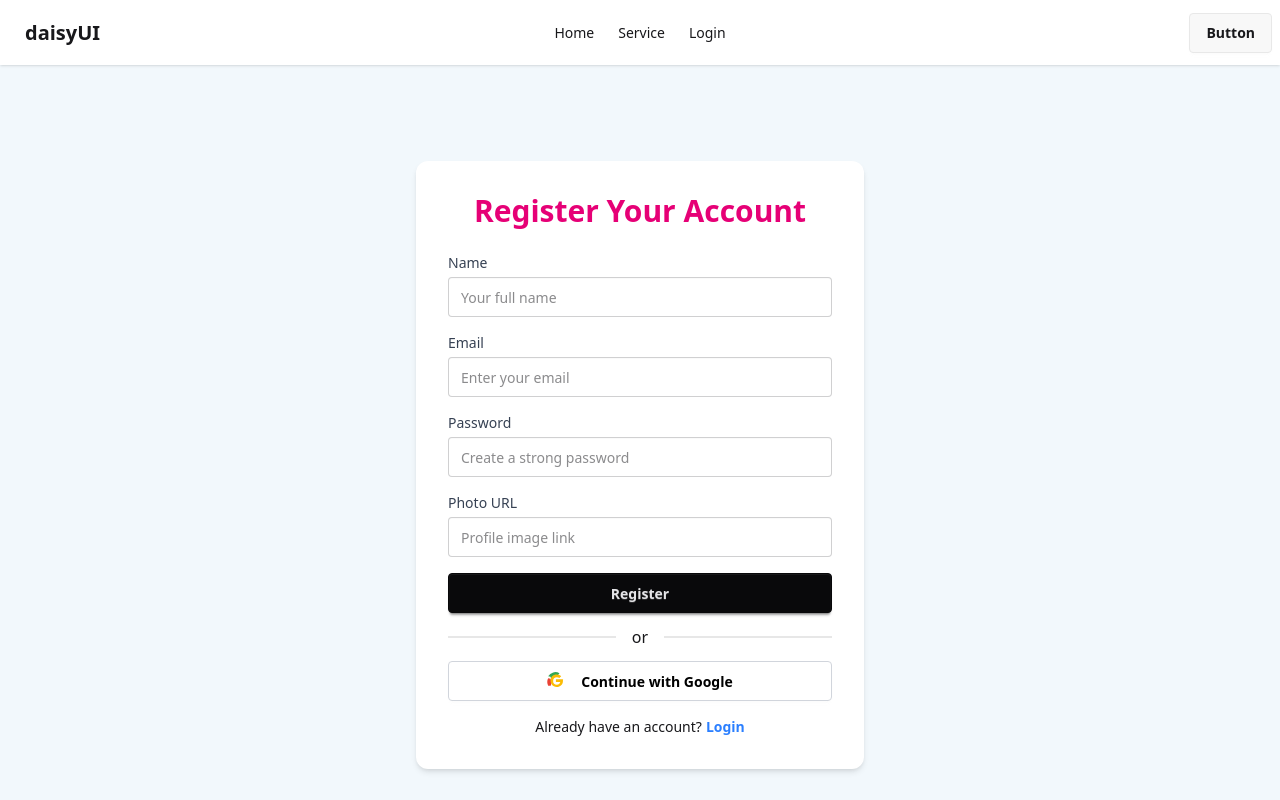
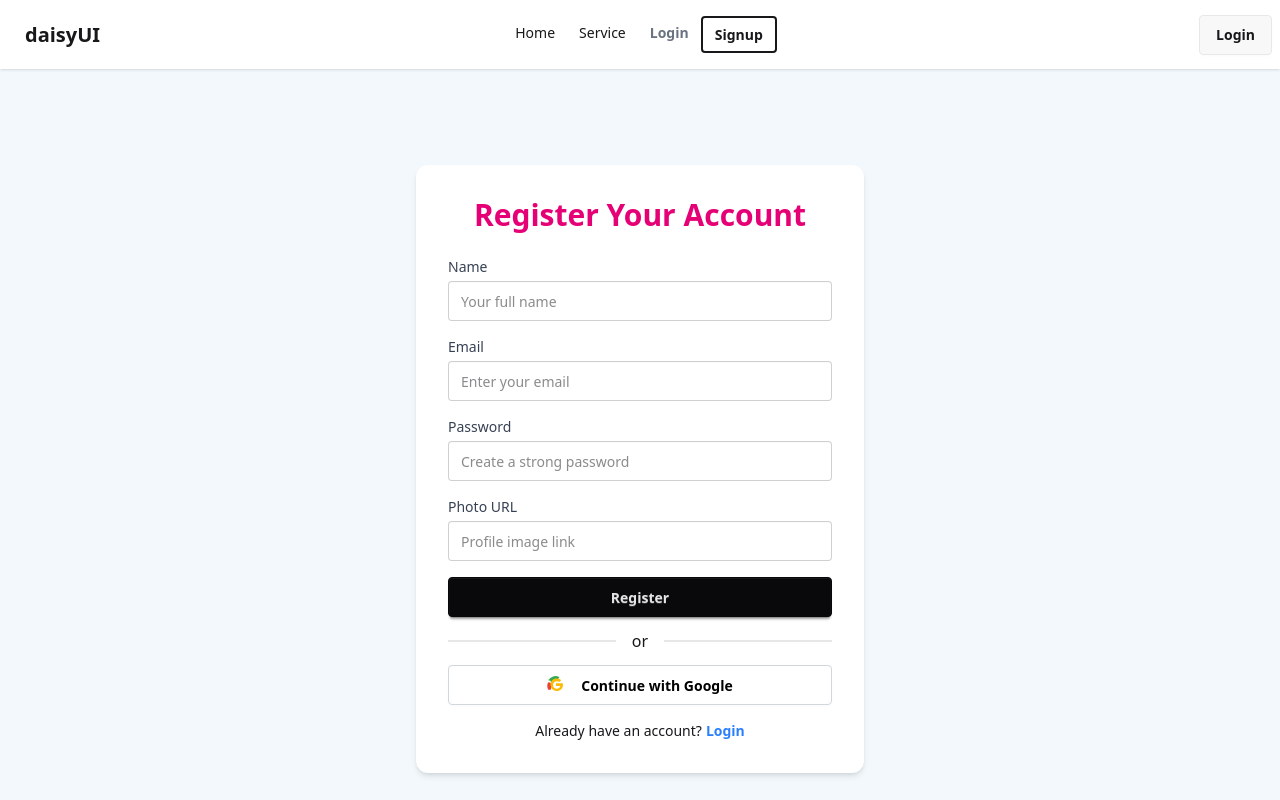
Before and after one commit to sayedkhan19/ServiceHubBD, a React (Vite) app: page /register in a window 1280 px wide. Shown: the top 800 px of the page. Built offline with nearby package versions, Linux system fonts and the light colour scheme; no server answers.

Commit message:
added user & createUser

```diff
--- a/src/Provider/AuthProvider.jsx
+++ b/src/Provider/AuthProvider.jsx
@@ -1,6 +1,6 @@
 import app from '../fireBase/firebase.config';
-import { createContext, useState } from 'react';
-import { createUserWithEmailAndPassword, getAuth } from "firebase/auth";
+import { createContext, useEffect, useState } from 'react';
+import { createUserWithEmailAndPassword, getAuth, onAuthStateChanged, signInWithEmailAndPassword, signOut } from "firebase/auth";
 
 export const AuthContext = createContext();
 const auth = getAuth(app);
@@ -14,12 +14,33 @@ const AuthProvider = ({children}) => {
         return createUserWithEmailAndPassword(auth,email,password)
     }
 
+    useEffect(()=> {
+        const unsubscribe = onAuthStateChanged(auth, (currentUser)=>{
+            setUser(currentUser);
+            setLoading(false)
+            console.log(currentUser)
+        })
+        return ()=>{
+            unsubscribe();
+        }
+    },[]);
+
+    const signIn = (email,password)=>{
+        setLoading(true);
+        return signInWithEmailAndPassword(auth,email,password)
+    }
+
+    const logOut = ()=>{
+        return signOut(auth);
+    }
     const authInfo = {
         user,
         setUser,
         loading,
         setLoading,
         createUser,
+        signIn,
+        logOut,
 
 
     }
--- a/src/layouts/NavBar.jsx
+++ b/src/layouts/NavBar.jsx
@@ -1,9 +1,12 @@
-import React from 'react';
+
 import { NavLink } from 'react-router';
+import { AuthContext } from '../Provider/AuthProvider';
+import { useContext } from 'react';
 
 const NavBar = () => {
+  const {logOut,user} = useContext(AuthContext);
 
-      const links =
+  const links =
     <>
       <li>
         <NavLink to={"/"}>Home</NavLink>
@@ -11,10 +14,27 @@ const NavBar = () => {
       <li>
         <NavLink to={"/"}>Service</NavLink>
       </li>
-      <li>
-        <NavLink to={"/login"}>Login</NavLink>
-      </li>
+      {!user && (
+  <>
+    <li>
+      <NavLink className={({ isActive }) => (isActive ? "border-2 font-bold" : "font-semibold text-gray-500")} to={"/login"}>Login</NavLink>
+    </li>
+    <li>
+      <NavLink className={({ isActive }) => (isActive ? "border-2 font-bold" : "font-semibold text-gray-500")} to={"/register"}>Signup</NavLink>
+    </li>
+  </>
+)}
     </>
+
+    const handleLogOut = ()=>{
+     logOut()
+     .then(result=>{
+      console.log(result)
+     })
+     .catch(error=>{
+      console.log(error)
+     })
+  }
     return (
     <div>
       <div className="navbar bg-base-100 shadow-sm">
@@ -50,7 +70,28 @@ const NavBar = () => {
           <ul className="menu menu-horizontal px-1">{links}</ul>
         </div>
         <div className="navbar-end">
-          <a className="btn">Button</a>
+          <div className='mx-2'>
+
+            {user && (
+              <img
+                className="rounded-full w-10 h-10 object-cover cursor-pointer"
+                src={user.photoURL || "https://i.ibb.co/2kRTPqR/default-user.png"}
+                alt="user profile"
+                title={user.displayName || "User"}
+                onError={(e) =>
+                  (e.currentTarget.src = "https://i.ibb.co/2kRTPqR/default-user.png")
+
+
+                }
+              />
+            )}
+
+
+
+        </div>
+          {
+              user ? <NavLink to={'/login'} onClick={handleLogOut} className='btn'>Log out</NavLink> : <NavLink to={"/login"} className='btn'>Login</NavLink>
+            }
         </div>
       </div>
     </div>
--- a/src/pages/Login.jsx
+++ b/src/pages/Login.jsx
@@ -1,13 +1,23 @@
-import React from 'react';
+import React, { useContext } from 'react';
 import { Link } from 'react-router';
+import { AuthContext } from '../Provider/AuthProvider';
 
 const Login = () => {
+  const {signIn} = useContext(AuthContext)
   const handleLogin = (e) => {
     e.preventDefault();
     const form = e.target;
     const email = form.email.value;
     const password = form.password.value;
     console.log({ email, password });
+    signIn(email,password)
+    .then(result=>{
+      const user = result.user;
+      console.log(user)
+    })
+    .catch(error=>{
+      console.log(error)
+    })
   };
 
   const handlePopUp = () => {
--- a/src/pages/Register.jsx
+++ b/src/pages/Register.jsx
@@ -19,7 +19,7 @@ const Register = () => {
       console.log(user)
     })
     .catch(error=>{
-      const errorCode = error.code;
+      // const errorCode = error.code;
       const errormessage = error.message;
       alert(errormessage);
     })
```
Also changed, not shown: src/context/AuthContext.jsx (deleted).
